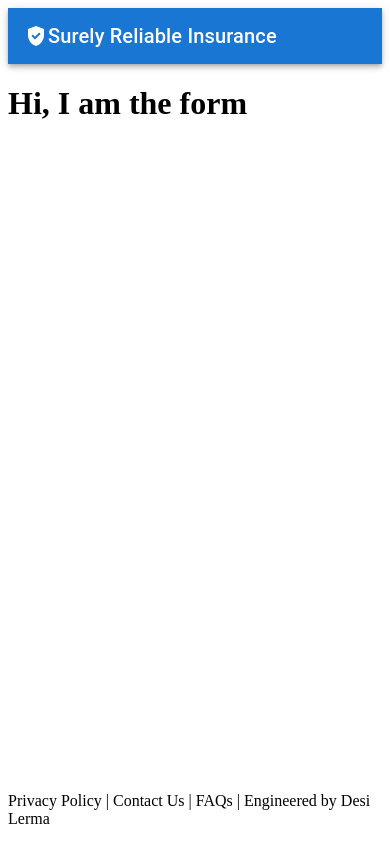
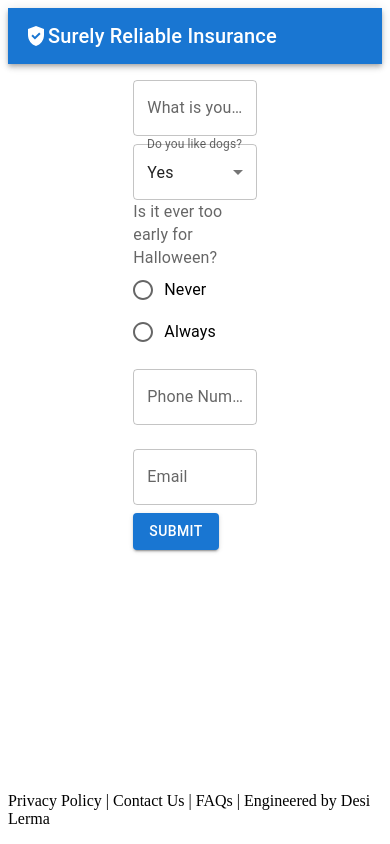
Before and after one commit to desilerma25/sure-fullstack, a React (Create React App) app in the folder intsureview_fe/: page / in a window 390 px wide. Built offline with nearby package versions, Linux system fonts and the light colour scheme.

Commit message:
desi-fullstack-01: Added form with requested field types. Utilized MUI for styling. Added validations for phone number and name. Circle back with form submission logic when endpoint is done.

```diff
--- a/intsureview_fe/src/App.css
+++ b/intsureview_fe/src/App.css
@@ -3,3 +3,9 @@ footer {
     bottom: 0;
     position: fixed;
 }
+
+
+.form {
+    max-width: 33%;
+    margin: auto;
+}
--- a/intsureview_fe/src/components/form.tsx
+++ b/intsureview_fe/src/components/form.tsx
@@ -1,10 +1,112 @@
-import React from "react";
+import React, { useState } from 'react';
+import { Button, FormControl, FormControlLabel, FormLabel, InputLabel, MenuItem, Radio, RadioGroup, Select, TextField } from '@mui/material';
 
-const FormComponent:React.FC = () => {
-    return(
-        <div>
-            <h1>Hi, I am the form</h1>
-        </div>
-    )
+
+const FormComponent: React.FC = () => {
+  // Form state
+  const [nameInput, setNameInput] = useState('');
+  const [selectInput, setSelectInput] = useState('Yes');
+  const [radioInput, setRadioInput] = useState('option1');
+  const [phoneInput, setPhoneInput] = useState('');
+  const [emailInput, setEmailInput] = useState('');
+
+
+  // Validation state
+  const [phoneError, setPhoneError] = useState('');
+  const [nameError, setNameError] = useState('');
+
+const validatePhoneNumber = (phoneInput:string) => {
+    const phoneRegex = /^\d{10}$/;
+    if(!phoneInput) {
+        setPhoneError('Please enter a phone number')
+        return phoneError;
+    } else if (!phoneRegex.test(phoneInput)) {
+        setPhoneError('Please enter a valid phone number with 10 digits.')
+        return phoneError;
+    } else {
+        setPhoneError('');
+    }
 }
+
+const validateName = (nameInput:string) => {
+    const nameRegex = /^[A-Za-z]+$/;
+    if(!nameInput) {
+        setNameError('Please enter a name')
+        return nameError;
+    } else if (!nameRegex.test(nameInput)) {
+        setNameError('Please only enter letters')
+        return nameError;
+    } else {
+        setNameError('');
+    }
+};
+
+  const handleSubmit = (e: React.FormEvent) => {
+    e.preventDefault();
+
+    validateName(nameInput);
+    validatePhoneNumber(phoneInput);
+    // Circle back here w/ form submission logic here
+  };
+
+
+  return (
+   <div className="form">
+     <form onSubmit={handleSubmit}>
+      <TextField
+        label="What is your first name?"
+        value={nameInput}
+        onChange={(e) => setNameInput(e.target.value)}
+        fullWidth
+        margin="normal"
+        error={!!nameError}
+        helperText={nameError}
+      />
+
+      <FormControl fullWidth>
+        <InputLabel>Do you like dogs?</InputLabel>
+        <Select value={selectInput} onChange={(e) => setSelectInput(e.target.value)}>
+          <MenuItem value="Yes">Yes</MenuItem>
+          <MenuItem value="No">No</MenuItem>
+        </Select>
+      </FormControl>
+
+      <FormControl component="fieldset">
+        <FormLabel id="demo-radio-buttons-group-label">Is it ever too early for Halloween?</FormLabel>
+        <RadioGroup
+          value={radioInput}
+          onChange={(e) => setRadioInput(e.target.value)}
+        >
+          <FormControlLabel value="never" control={<Radio />} label="Never" />
+          <FormControlLabel value="always" control={<Radio />} label="Always" />
+        </RadioGroup>
+      </FormControl>
+
+      <TextField
+        label="Phone Number"
+        value={phoneInput}
+        onChange={(e) => setPhoneInput(e.target.value)}
+        fullWidth
+        margin="normal"
+        error={!!phoneError}
+        helperText={phoneError}
+      />
+
+      <TextField
+        type="email"
+        label="Email"
+        value={emailInput}
+        onChange={(e) => setEmailInput(e.target.value)}
+        fullWidth
+        margin="normal"
+      />
+
+      <Button type="submit" variant="contained" color="primary">
+        Submit
+      </Button>
+    </form>
+   </div>
+  );
+};
+
 export default FormComponent;
```
